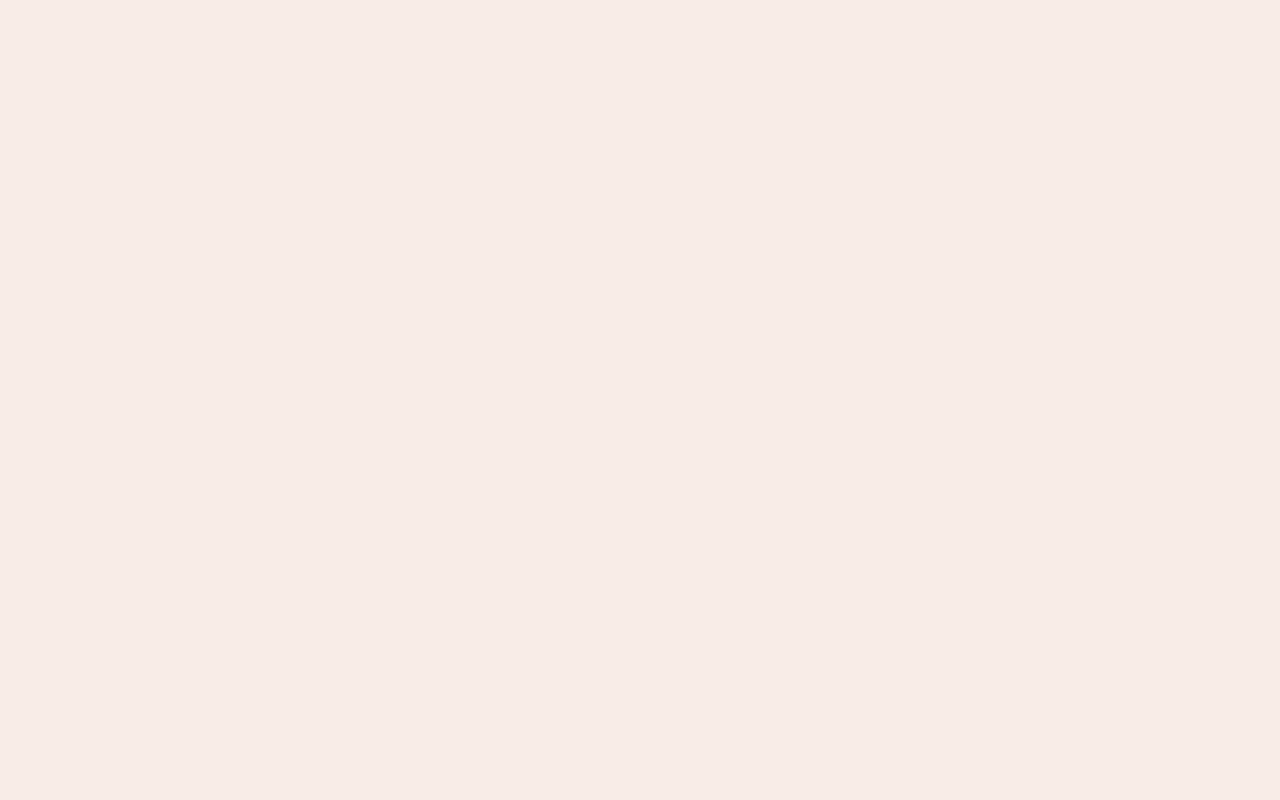
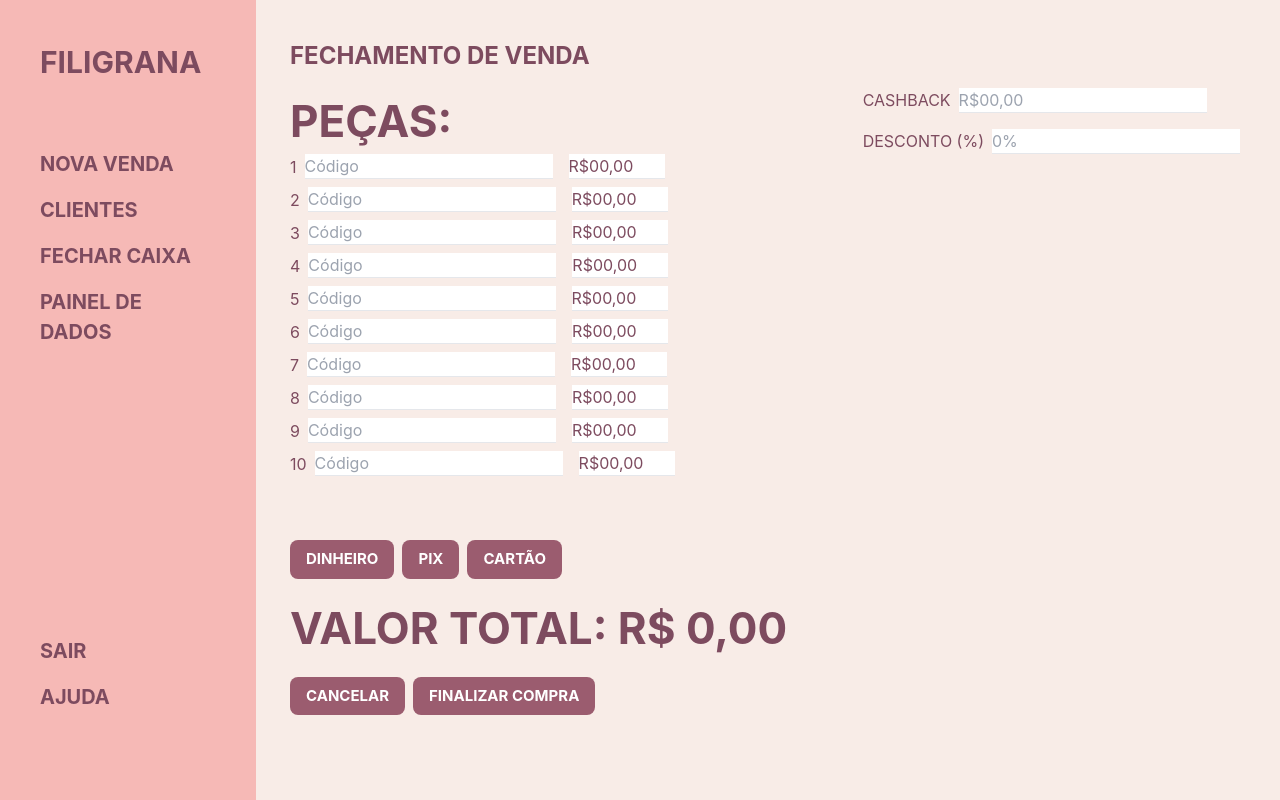
Before and after one commit to KombatRafael18/FiligranaCaixa, a React (Create React App) app in the folder Codigo/frontend/: page /fechamento-venda in a window 1280 px wide. Before the commit this address had no page. Built offline with nearby package versions, Linux system fonts and the light colour scheme.

Commit message:
Add files via upload

```diff
--- a/Codigo/frontend/src/App.js
+++ b/Codigo/frontend/src/App.js
@@ -7,6 +7,7 @@ import Login from './pages/Login';
 import Venda from './pages/Venda';
 import CadastrarCliente from './pages/CadastrarCliente';
 import Caixa from './pages/Caixa';
+import FechamentoVenda from './pages/FechamentoVenda';
 
 function App() {
   return (
@@ -19,6 +20,7 @@ function App() {
           <Route path="/venda" element={<Venda />} />
           <Route path="/cadastrar-cliente" element={<CadastrarCliente />} />
           <Route path="/caixa" element={<Caixa />} />
+          <Route path="/fechamento-venda" element={<FechamentoVenda />} />
         </Routes>
       </div>
     </Router>
--- /dev/null
+++ b/Codigo/frontend/src/assets/strings.js
@@ -0,0 +1,7 @@
+export const SVenda = {
+    Tipo_Venda_Titulo: "SELECIONE O TIPO DE VENDA",
+    Cliente_Sem_Cadastrado: "SEM CADASTRO",
+    Cliente_Cadastrado: "CLIENTE CADASTRADO",
+    Atacado: "ATACADO",
+    Varejo: "VAREJO"
+};
--- /dev/null
+++ b/Codigo/frontend/src/pages/FechamentoVenda.js
@@ -0,0 +1,192 @@
+import React, { useState, useEffect } from 'react';
+import { useNavigate } from 'react-router-dom';
+import SideDrawer from '../components/SideDrawer';
+import Button from '../components/Button';
+
+function FechamentoVenda() {
+    const [valores, setValores] = useState(Array(10).fill('R$00,00'));
+    const [codigos, setCodigos] = useState(Array(10).fill(''));
+    const [desconto, setDesconto] = useState('');
+    const [cashback, setCashback] = useState('');
+    const [valorTotal, setValorTotal] = useState('R$00,00');
+    const [metodoPagamento, setMetodoPagamento] = useState('');
+    const navigate = useNavigate();
+
+    useEffect(() => {
+        calcularValorTotal();
+    }, [valores, desconto, cashback]);
+
+    const handleInputChange = (index, value) => {
+        const numericValue = value.replace(/[^0-9]/g, '');
+
+        if (numericValue === '') {
+            updateValue(index, 'R$00,00');
+        } else {
+            const formattedValue = formatCurrency(numericValue);
+            updateValue(index, formattedValue);
+        }
+    };
+
+    const handleCodigoChange = (index, value) => {
+        const newCodigos = [...codigos];
+        newCodigos[index] = value;
+        setCodigos(newCodigos);
+    };
+
+    const handleDescontoChange = (value) => {
+        const numericValue = value.replace(/[^0-9]/g, '');
+        if (numericValue === '' || parseInt(numericValue) > 100) {
+            setDesconto('');
+        } else {
+            setDesconto(numericValue);
+        }
+    };
+
+    const handleCashbackChange = (value) => {
+        const numericValue = value.replace(/[^0-9]/g, '');
+        setCashback(numericValue);
+    };
+
+    const updateValue = (index, newValue) => {
+        const newValores = [...valores];
+        newValores[index] = newValue;
+        setValores(newValores);
+    };
+
+    const formatCurrency = (value) => {
+        const number = parseFloat(value) / 100;
+        return number.toLocaleString('pt-BR', {
+            style: 'currency',
+            currency: 'BRL',
+            minimumFractionDigits: 2,
+            maximumFractionDigits: 2
+        });
+    };
+
+    const calcularValorTotal = () => {
+        const somaPecas = valores.reduce((acc, valor) => {
+            const numero = parseFloat(valor.replace(/[^\d,-]/g, '').replace(',', '.')) || 0;
+            return acc + numero;
+        }, 0);
+
+        const descontoValor = (somaPecas * (parseFloat(desconto) || 0)) / 100;
+        const cashbackValor = parseFloat(cashback) || 0;
+
+        const total = somaPecas - descontoValor - cashbackValor;
+        setValorTotal(formatCurrency(total * 100));
+    };
+
+    const handleCancel = () => {
+        navigate('/home');
+    };
+
+    const handleFinalizarCompra = async () => {
+        try {
+            const response = await fetch('https://seu-backend.com/api/finalizar-compra', {
+                method: 'POST',
+                headers: {
+                    'Content-Type': 'application/json',
+                },
+                body: JSON.stringify({ total: valorTotal, metodoPagamento }),
+            });
+
+            if (response.ok) {
+                alert('Compra finalizada com sucesso!');
+                navigate('/home');
+            } else {
+                alert('Erro ao finalizar a compra.');
+            }
+        } catch (error) {
+            console.error('Erro:', error);
+            alert('Erro ao conectar com o servidor.');
+        }
+    };
+
+    const handleMetodoPagamento = (metodo) => {
+        setMetodoPagamento(metodo);
+    };
+
+    return (
+        <div className='flex h-screen'>
+            <SideDrawer isOpen={true} />
+            <div className='flex flex-col ml-[250px] p-10 flex-grow'>
+                <h1 className='text-2xl mb-4'>FECHAMENTO DE VENDA</h1>
+                <div className='flex'>
+                    <div className='flex-grow'>
+                        <h2>PEÇAS:</h2>
+                        {valores.map((valor, index) => (
+                            <div key={index} className='flex items-center mb-2'>
+                                <span>{index + 1}</span>
+                                <input
+                                    type="text"
+                                    className='mx-2 border-b'
+                                    value={codigos[index]}
+                                    onChange={(e) => handleCodigoChange(index, e.target.value)}
+                                    placeholder={`Código`}
+                                />
+                                <input
+                                    type="text"
+                                    className='ml-2 border-b w-24'
+                                    value={valor}
+                                    onChange={(e) => handleInputChange(index, e.target.value)}
+                                    placeholder={`R$00,00`}
+                                />
+                            </div>
+                        ))}
+                    </div>
+                    <div className='ml-10'>
+                        <div className='mb-4'>
+                            <label>CASHBACK</label>
+                            <input
+                                type="text"
+                                className='border-b ml-2'
+                                value={cashback}
+                                onChange={(e) => handleCashbackChange(e.target.value)}
+                                placeholder={`R$00,00`}
+                            />
+                        </div>
+                        <div className='mb-4'>
+                            <label>DESCONTO (%)</label>
+                            <input
+                                type="text"
+                                className='border-b ml-2'
+                                value={desconto}
+                                onChange={(e) => handleDescontoChange(e.target.value)}
+                                placeholder={`0%`}
+                            />
+                        </div>
+                    </div>
+                </div>
+                <div className='mt-10'>
+                    <div className='flex mt-4'>
+                        <Button
+                            className={`mr-2 ${metodoPagamento === 'DINHEIRO' ? 'bg-blue-500' : ''}`}
+                            onClick={() => handleMetodoPagamento('DINHEIRO')}
+                        >
+                            DINHEIRO
+                        </Button>
+                        <Button
+                            className={`mr-2 ${metodoPagamento === 'PIX' ? 'bg-blue-500' : ''}`}
+                            onClick={() => handleMetodoPagamento('PIX')}
+                        >
+                            PIX
+                        </Button>
+                        <Button
+                            className={`${metodoPagamento === 'CARTÃO' ? 'bg-blue-500' : ''}`}
+                            onClick={() => handleMetodoPagamento('CARTÃO')}
+                        >
+                            CARTÃO
+                        </Button>
+                    </div>
+                    <h2 className='mt-4'>VALOR TOTAL: {valorTotal}</h2>
+                    <div className='flex mt-4'>
+                        <Button className='mr-2' onClick={handleCancel}>CANCELAR</Button>
+                        <Button onClick={handleFinalizarCompra}>FINALIZAR COMPRA</Button>
+                    </div>
+                </div>
+            </div>
+        </div>
+    );
+}
+
+export default FechamentoVenda;
--- a/Codigo/frontend/src/pages/Venda.js
+++ b/Codigo/frontend/src/pages/Venda.js
@@ -1,18 +1,22 @@
-import React from 'react';
+import React, { useState } from 'react';
+import { useNavigate } from 'react-router-dom';
 import SideDrawer from '../components/SideDrawer';
 import Button from '../components/Button';
-import { useState } from 'react';
+import { SVenda } from '../assets/strings';
 
 function Venda() {
     const [isRegistered, setIsRegistered] = useState('');
-    const [clientType, setClientType] = useState('');
+    const navigate = useNavigate();
 
+    const handleClientTypeClick = (type) => {
+        navigate('/fechamento-venda');
+    };
 
     return (
         <div className='flex h-screen'>
             <SideDrawer isOpen={true} />
             <div className='flex flex-col items-center ml-[250px] mt-20 flex-grow'>
-                <h1 className='text-center mb-40'>SELECIONE O TIPO DE VENDA</h1>
+                <h1 className='text-center mb-40'>{SVenda.Tipo_Venda_Titulo}</h1>
                 {isRegistered === '' ? (
                     <div className='flex flex-row gap-60'>
                         <div className='flex flex-col items-center'>
@@ -21,7 +25,7 @@ function Venda() {
                                 image={require('../assets/images/semCadastro.png')}
                                 onClick={() => setIsRegistered('false')}
                             />
-                            <h2 className="max-w-[250px] mt-4 text-center text-[33px]">SEM CADASTRO</h2>
+                            <h2 className="max-w-[250px] mt-4 text-center text-[33px]">{SVenda.Cliente_Sem_Cadastrado}</h2>
                         </div>
                         <div>
                             <Button
@@ -29,26 +33,26 @@ function Venda() {
                                 image={require('../assets/images/comCadastro.png')}
                                 onClick={() => setIsRegistered('true')}
                             />
-                            <h2 className="max-w-[250px] mt-4 text-center text-[33px]">CLIENTE CADASTRADO</h2>
+                            <h2 className="max-w-[250px] mt-4 text-center text-[33px]">{SVenda.Cliente_Cadastrado}</h2>
                         </div>
                     </div>
                 ) : (
                     <div className='flex flex-row gap-60'>
                         <div className='flex flex-col items-center'>
-                        <Button
+                            <Button
                                 size="giant"
                                 image={require('../assets/images/atacado.png')}
-                                onClick={() => setClientType('atacado')}
+                                onClick={() => handleClientTypeClick('atacado')}
                             />
-                            <h2 className="max-w-[250px] mt-4 text-center text-[33px]">ATACADO</h2>
+                            <h2 className="max-w-[250px] mt-4 text-center text-[33px]">{SVenda.Atacado}</h2>
                         </div>
                         <div className='flex flex-col items-center'>
-                        <Button
+                            <Button
                                 size="giant"
                                 image={require('../assets/images/varejo.png')}
-                                onClick={() => setClientType('varejo')}
+                                onClick={() => handleClientTypeClick('varejo')}
                             />
-                            <h2 className="max-w-[250px] mt-4 text-center text-[33px]">VAREJO</h2>
+                            <h2 className="max-w-[250px] mt-4 text-center text-[33px]">{SVenda.Varejo}</h2>
                         </div>
                     </div>
                 )}
```
